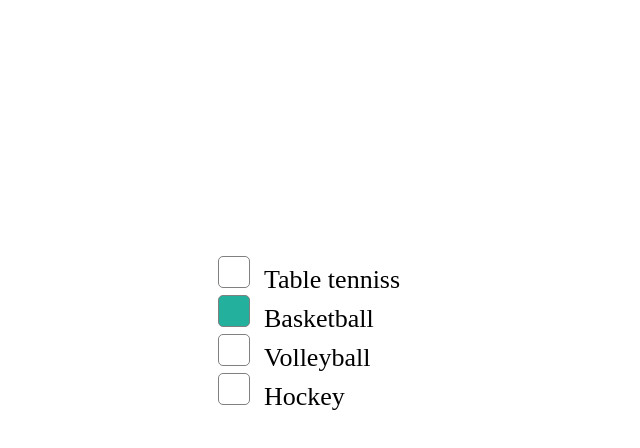
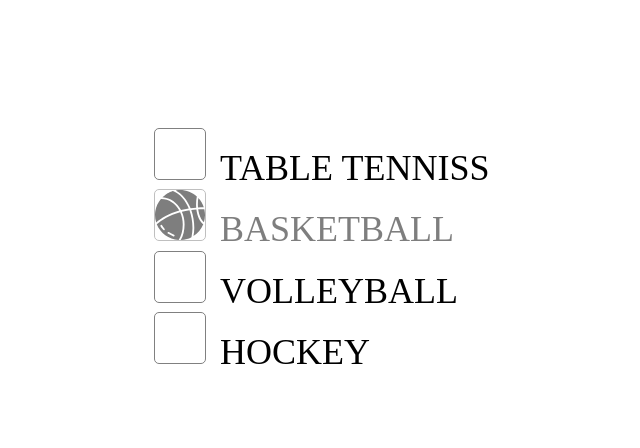
Before and after one commit to Sherzod-S/checkbox, a plain HTML site: page index.html in a window 1280 px wide. Shown: the whole page, without its empty margins (358-998 px from the left). Drawn offline with Linux system fonts and the light colour scheme.

Commit message:
add some styles

```diff
--- a/css/styles.css
+++ b/css/styles.css
@@ -22,27 +22,39 @@ body {
 }
  form {
    display: flex;
-   /* justify-content: center;
-   align-items: center;   */
    flex-direction: column;
-   margin-top: 20%;
-   margin-left: 45%;
+   margin-top: 10%;
+   margin-left: 40%;
  }
  .controller {
    display: inline-block;
-   width: 30px;
-   height: 30px;
+   width: 50px;
+   height: 50px;
    border: 1px solid grey;
    border-radius: 5px;
+   background-size: 50px;
+   background-repeat: no-repeat;
+   background-position: center;
  }
  .chackbox-name {
    margin-left: 10px;
-   font-size: 26px;
+   font-size: 36px;
+   text-transform: uppercase;
  }
+ .chackbox-bas {
+  font-size: 36px;
+  text-transform: uppercase;
+  margin-left: 10px;
+  opacity: 0.5;
+}
  input:checked + .controller  {
-   /* background-color: blueviolet;  */
    background-image: url(../img/table-tennis.svg);
+
  }
  input:disabled + .controller  {
-   background-color: rgb(35, 177, 158);
- }
+  background-image: url(../img/basketball-ball.svg);
+  opacity: 0.5;
+}
+ input:checked  .basketball {
+   background-image: url(../img/volleyball.svg);
+}
--- a/index.html
+++ b/index.html
@@ -10,14 +10,14 @@
 <body>
     <form action="#">
         <label>
-            <input class="visually-hidden" type="checkbox" name="Table tennis" checked>
-            <span class="controller"></span>
+            <input class="visually-hidden" type="checkbox" name="Table tennis">
+            <span class="controller" "tennis"></span>
             <span class="chackbox-name">Table tenniss</span>
         </label>
         <label>
             <input  class="visually-hidden" type="checkbox" name="Basketball" disabled>
-            <span class="controller"></span>
-            <span class="chackbox-name">Basketball</span>
+            <span class="controller" "basketball"></span>
+            <span class="chackbox-bas">Basketball</span>
         </label>
         <label>
             <input  class="visually-hidden" type="checkbox" name="Volleyball">
```
